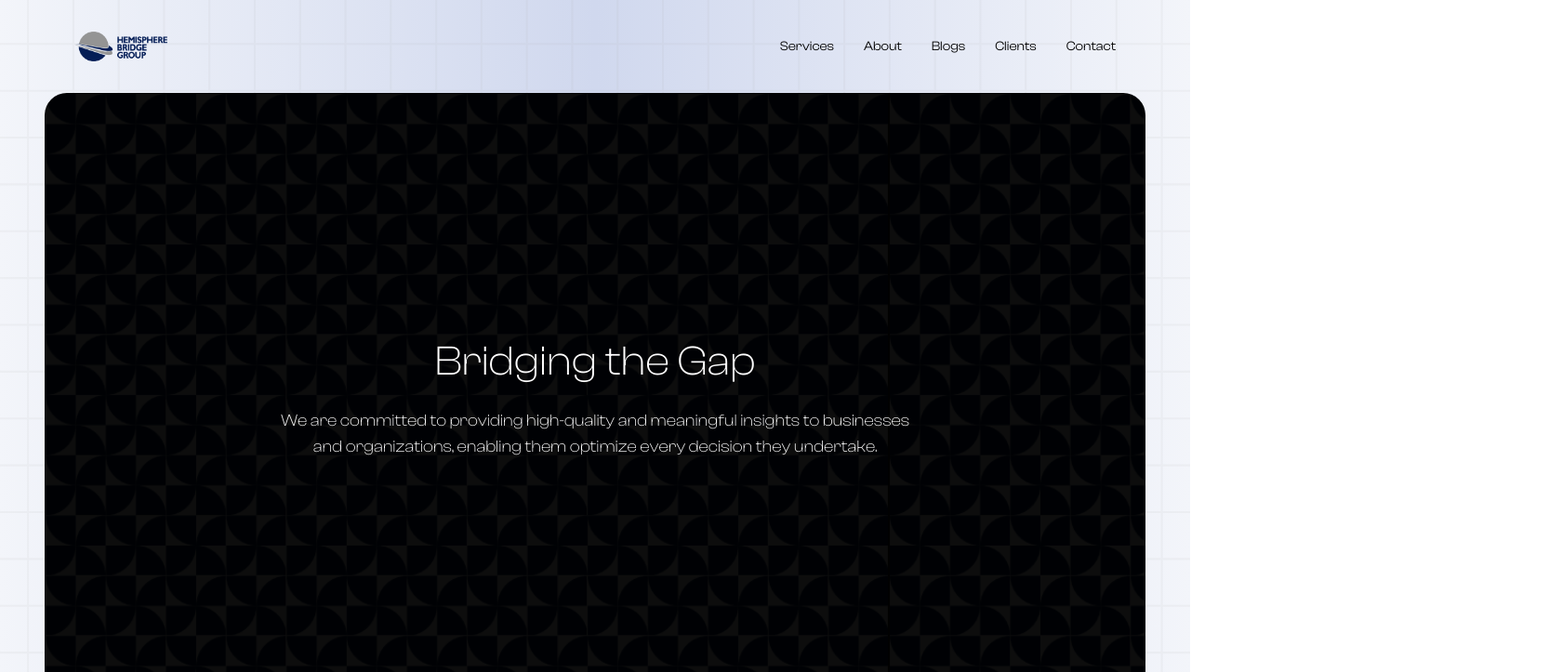
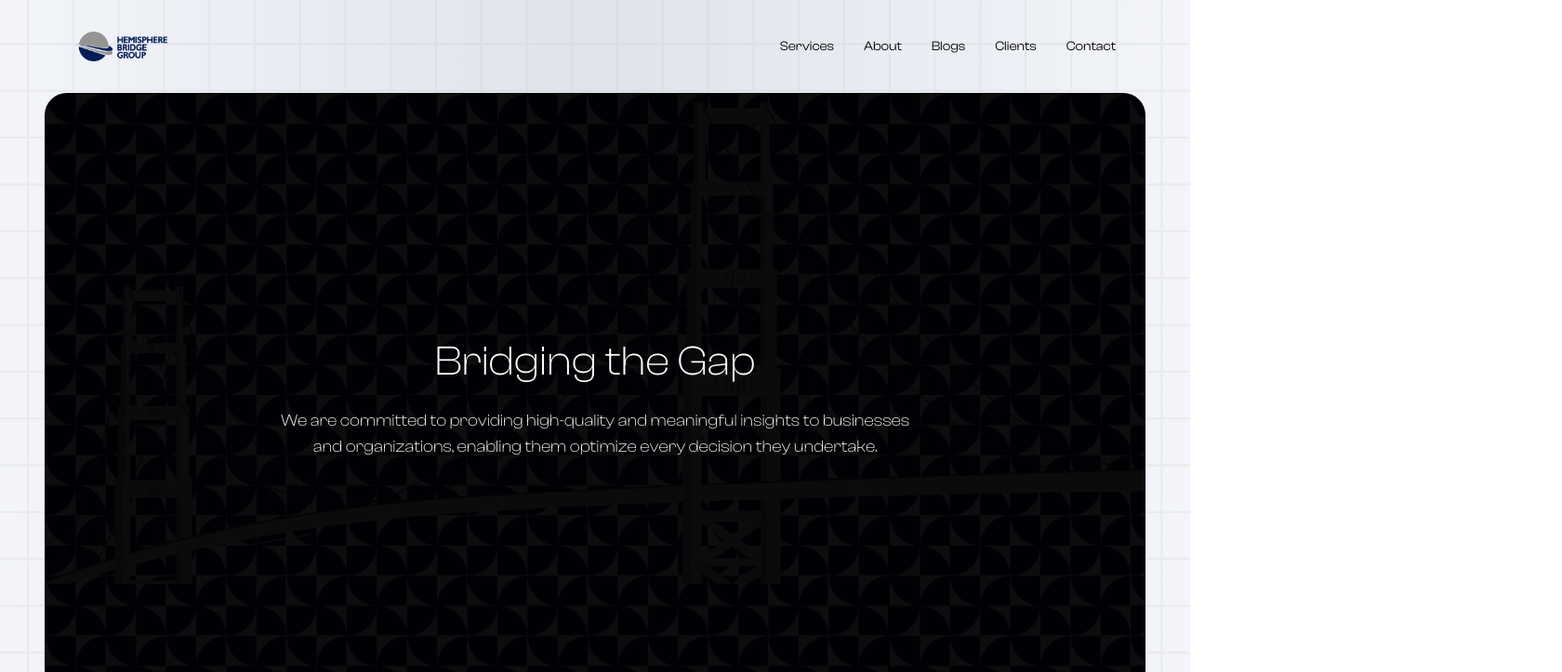
Before and after one commit to YOWDAHE/hemisphere, a React (Vite) app: page / in a window 1280 px wide. Shown: the top 723 px of the page at 93% size, 1680 px wide, since content can reach past the window. Built offline with nearby package versions, Linux system fonts and the light colour scheme.

Commit message:
finalizing the ui update

```diff
--- a/src/App.jsx
+++ b/src/App.jsx
@@ -10,9 +10,9 @@
 function App() {
 
   return (
-    <div className="relative bg-[#f3f5fa] bg-gradient-to-r from-[#f3f5fa] via-[#d0d8ee] to-[#f3f5fa] animate-slowGradient min-h-screen">
+    <div className="relative bg-[#f3f5fa] bg-gradient-to-r from-[#f3f5fa] via-[#e0e3eb] to-[#f3f5fa] animate-slowGradient min-h-screen no-scrollbar overflow-x-hidden">
 
-      <img src="/assets/images/grids.svg" alt="grid" className="w-full h-screen fixed top-0 left-0 z-0 object-cover opacity-10" />
+      <img src="/assets/images/grids.svg" alt="grid" className="w-full h-screen fixed top-0 left-0 z-0 object-cover opacity-15" />
       <div className="relative z-10">
         <Header />
         {/* <div className="px-12 flex flex-col gap-y-30"> */}
--- a/src/components/Hero.jsx
+++ b/src/components/Hero.jsx
@@ -1,5 +1,6 @@
 import React, { useState, useEffect, useRef } from "react";
 import hemiPattern from "/assets/images/hemiPattern.png";
+import hemisperBridge from "/assets/images/hemisperBridge.svg";
 
 function Hero() {
     const [cursorPosition, setCursorPosition] = useState({ x: 0, y: 0 });
@@ -38,13 +39,15 @@
     return (
         <div
             className="bg-black h-[calc(100vh-150px)] rounded-3xl flex flex-col items-center justify-center relative overflow-hidden cursor-none mx-12"
-            onMouseEnter={()=>setInside(true)}
-            onMouseLeave={()=>setInside(false)}
+            onMouseEnter={() => setInside(true)}
+            onMouseLeave={() => setInside(false)}
         >
             <div
                 className="absolute text-white inset-0 opacity-5 bg-contain"
                 style={{ backgroundImage: `url(${hemiPattern})` }}
-            ></div>
+            >
+                <img src={hemisperBridge} alt="Bridge" className="w-fit object-contain" />
+            </div>
 
             <div
                 ref={spotlightDivRef}
@@ -54,7 +57,9 @@
                     maskRepeat: "no-repeat",
                     WebkitMaskRepeat: "no-repeat",
                 }}
-            ></div>
+            >
+                <img src={hemisperBridge} alt="Bridge" className="h-fit object-contain" />
+            </div>
 
             {/* Text Content */}
             <p className="text-white text-[45px] font-light z-10 text-center">
--- a/src/index.css
+++ b/src/index.css
@@ -24,8 +24,8 @@
   margin: 0;
   min-height: 100vh;
   font-family: clash;
+  overflow: scroll;
 }
-
 
 @keyframes slowGradient {
   0% {
@@ -39,3 +39,28 @@
 .animate-slowGradient {
   animation: slowGradient 10s linear infinite;
 }
+
+/* Custom scrollbar styles */
+::-webkit-scrollbar {
+  width: 2px;
+  height: 0px;
+}
+
+::-webkit-scrollbar-track {
+  background: rgba(13, 25, 77, 0);
+}
+
+::-webkit-scrollbar-thumb {
+  background: rgba(13, 25, 77, 0.3);
+  border-radius: 3px;
+}
+
+::-webkit-scrollbar-thumb:hover {
+  background: rgba(13, 25, 77, 0.5);
+}
+
+/* Hide scrollbar for IE, Edge and Firefox */
+.no-scrollbar {
+  -ms-overflow-style: none !important;  /* IE and Edge */
+  scrollbar-width: none !important;  /* Firefox */
+}
```
Also changed, not shown: public/assets/images/hemisperBridge.svg (added).
